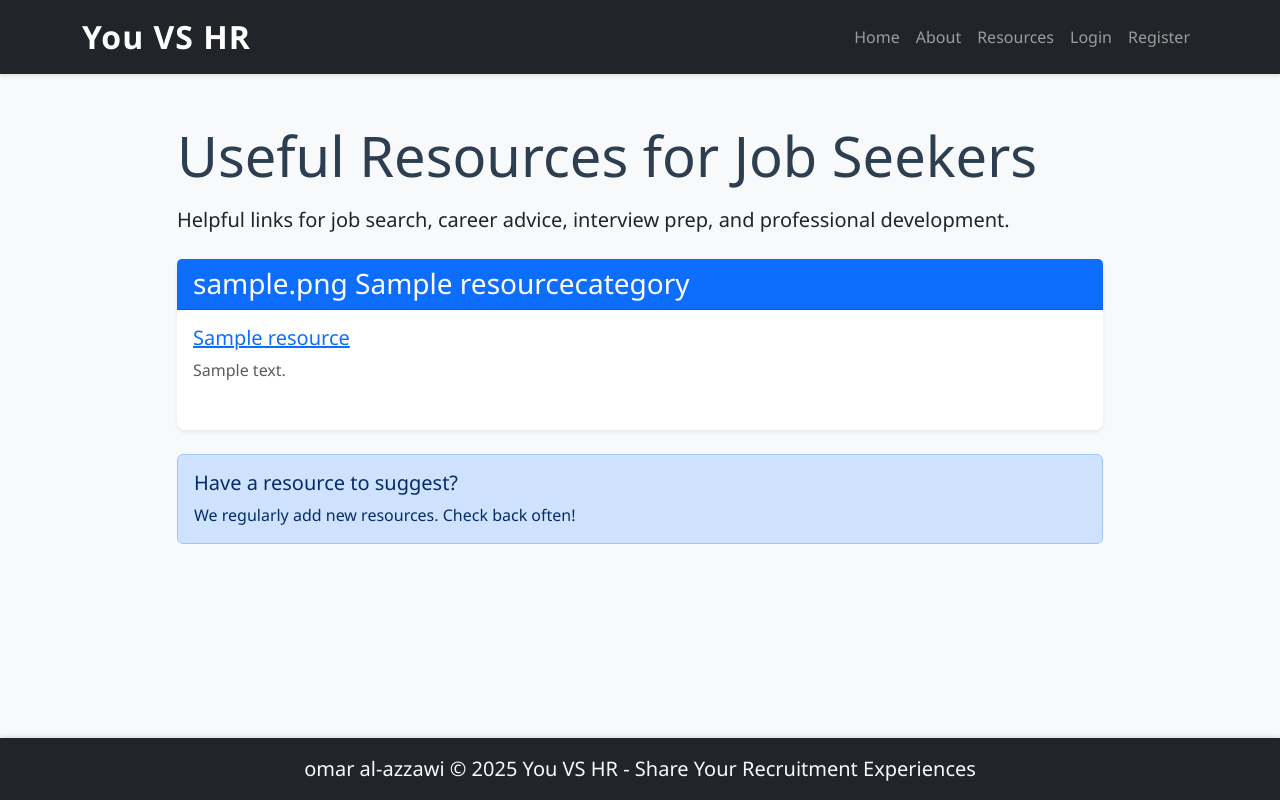
After one commit to omarazzawi/you-vs-hr, a Django app: page /resources/ in a window 1280 px wide. The commit adds this page. Run offline with Django 5.2, Linux system fonts and the light colour scheme; tables that the repository leaves empty hold one stand-in row (values such as "Sample post").

Commit message:
Add Resources page with categorized links

```diff
--- a/pages/models.py
+++ b/pages/models.py
@@ -22,3 +22,32 @@ class Page(models.Model):
 
     def __str__(self):
         return self.title
+
+class ResourceCategory(models.Model):
+    """Categories for organizing resources"""
+    name = models.CharField(max_length=100, unique=True)
+    order = models.IntegerField(default=0, help_text="Display order (lower numbers first)")
+    icon = models.CharField(max_length=50, blank=True, help_text="Optional icon/emoji (e.g., 🔍, 📺)")
+
+    class Meta:
+        ordering = ['order', 'name']
+        verbose_name_plural = "Resource Categories"
+
+    def __str__(self):
+        return self.name
+
+
+class Resource(models.Model):
+    """Individual resource links"""
+    category = models.ForeignKey(ResourceCategory, on_delete=models.CASCADE, related_name='resources')
+    title = models.CharField(max_length=200)
+    url = models.URLField()
+    description = models.TextField()
+    order = models.IntegerField(default=0, help_text="Display order within category")
+    active = models.BooleanField(default=True, help_text="Show/hide this resource")
+
+    class Meta:
+        ordering = ['order', 'title']
+
+    def __str__(self):
+        return f"{self.title} ({self.category.name})"
--- /dev/null
+++ b/pages/templates/pages/resources.html
@@ -0,0 +1,48 @@
+{% extends 'stories/base.html' %}
+
+{% block title %}Useful Resources{% endblock %}
+
+{% block content %}
+<div class="row justify-content-center">
+    <div class="col-lg-10">
+        <h1 class="display-4 mb-3">Useful Resources for Job Seekers</h1>
+        <p class="lead mb-4">Helpful links for job search, career advice, interview prep, and professional development.</p>
+
+        {% for category in categories %}
+        <div class="card shadow-sm mb-3">
+            <div class="card-header bg-primary text-white">
+                <h3 class="mb-0">
+                    {% if category.icon %}{{ category.icon }} {% endif %}
+                    {{ category.name }}
+                </h3>
+            </div>
+            <div class="card-body">
+                <div class="row">
+                    {% for resource in category.resources.all %}
+                        {% if resource.active %}
+                        <div class="col-md-6 mb-3">
+                            <h5>
+                                <a href="{{ resource.url }}" target="_blank" rel="noopener">{{ resource.title }}</a>
+                            </h5>
+                            <p class="text-muted">{{ resource.description }}</p>
+                        </div>
+                        {% endif %}
+                    {% endfor %}
+                </div>
+            </div>
+        </div>
+        {% empty %}
+        <div class="alert alert-info">
+            <p class="mb-0">No resources available yet. Check back soon!</p>
+        </div>
+        {% endfor %}
+
+        <div class="alert alert-primary mt-4">
+            <h5>Have a resource to suggest?</h5>
+            <p class="mb-0">
+                We regularly add new resources. Check back often!
+            </p>
+        </div>
+    </div>
+</div>
+{% endblock %}
--- a/pages/urls.py
+++ b/pages/urls.py
@@ -3,4 +3,5 @@ from . import views
 
 urlpatterns = [
     path('about/', views.about_page, name='about'),
+    path('resources/', views.resources_page, name='resources'),
 ]
--- a/pages/views.py
+++ b/pages/views.py
@@ -1,5 +1,5 @@
 from django.shortcuts import render, get_object_or_404
-from .models import Page
+from .models import Page, ResourceCategory
 # Create your views here.
 
 
@@ -7,3 +7,8 @@ def about_page(request):
     """Display About & Policies page"""
     page = get_object_or_404(Page, slug='about-policies')
     return render(request, 'pages/about.html', {'page': page})
+
+def resources_page(request):
+    """Display Resources page with categorized links"""
+    categories = ResourceCategory.objects.prefetch_related('resources').filter(resources__active=True).distinct()
+    return render(request, 'pages/resources.html', {'categories': categories})
--- a/stories/static/stories/css/style.css
+++ b/stories/static/stories/css/style.css
@@ -1,122 +1,27 @@
-/* You VS HR - Enhanced CSS with Better Typography */
+/* You VS HR - Cleaned CSS */
 
 :root {
     --primary-color: #2c3e50;
     --secondary-color: #3498db;
     --danger-color: #e74c3c;
     --success-color: #27ae60;
-    --font-family: 'Segoe UI', Tahoma, Geneva, Verdana, sans-serif;
-    --font-size-base: 1rem;
-    --line-height-base: 1.6;
 }
 
 body {
-    font-family: var(--font-family);
-    font-size: var(--font-size-base);
-    line-height: var(--line-height-base);
+    font-family: 'Segoe UI', Tahoma, Geneva, Verdana, sans-serif;
     background-color: #f8f9fa;
-    color: #333;
 }
 
-/* Improved Typography for Pages */
-.container h1 {
-    font-size: 2.5rem;
-    font-weight: 700;
-    margin-bottom: 1.5rem;
-    color: var(--primary-color);
-}
-
-.container h2 {
-    font-size: 2rem;
-    font-weight: 600;
-    margin-bottom: 1.25rem;
-    color: var(--primary-color);
-}
-
-.container h3 {
-    font-size: 1.75rem;
-    font-weight: 600;
-    margin-bottom: 1rem;
-    color: var(--primary-color);
-}
-
-.container h4 {
-    font-size: 1.5rem;
-    font-weight: 500;
-    margin-bottom: 0.75rem;
-    color: var(--primary-color);
-}
-
-.container h5 {
-    font-size: 1.25rem;
-    font-weight: 500;
-    margin-bottom: 0.5rem;
-    color: var(--primary-color);
-}
-
-.container h6 {
-    font-size: 1.1rem;
-    font-weight: 500;
-    margin-bottom: 0.5rem;
-    color: var(--primary-color);
-}
-
-/* Paragraph and text styles */
-.container p {
-    font-size: 1.1rem;
-    line-height: 1.7;
-    margin-bottom: 1rem;
-    color: #444;
-}
-
-.container .lead {
-    font-size: 1.25rem;
-    font-weight: 400;
-    color: #666;
-}
-
-/* Card text improvements */
-.card-body p,
-.card-body .card-text {
-    font-size: 1rem;
-    line-height: 1.6;
-    color: #555;
-}
-
-.card-title {
-    color: var(--primary-color);
-    font-weight: 600;
-    font-size: 1.25rem;
-}
-
-/* Alert text improvements */
-.alert {
-    font-size: 1.1rem;
-    line-height: 1.6;
-}
-
-.alert h5 {
-    font-size: 1.3rem;
-    margin-bottom: 0.5rem;
-}
-
-/* Navigation */
 .navbar-brand {
     font-size: 2rem;
     letter-spacing: 1px;
-    font-weight: 700;
-}
-
-.navbar-nav .nav-link {
-    font-size: 1.1rem;
-    font-weight: 500;
 }
 
 .navbar {
     box-shadow: 0 2px 4px rgba(0,0,0,0.1);
 }
 
-/* Cards */
+/* SIMPLIFIED card styles - removed problematic properties */
 .card {
     transition: transform 0.2s, box-shadow 0.2s;
     border: none;
@@ -128,95 +33,49 @@ body {
     box-shadow: 0 4px 12px rgba(0,0,0,0.15);
 }
 
-/* Buttons */
+.card-title {
+    color: var(--primary-color);
+    font-weight: 600;
+}
+
+.card-text {
+    color: #555;
+    line-height: 1.6;
+}
+
 .btn-primary {
     background-color: var(--secondary-color);
     border-color: var(--secondary-color);
     padding: 10px 20px;
     border-radius: 5px;
-    font-size: 1.1rem;
-    font-weight: 500;
 }
 
 .btn-primary:hover {
     background-color: #2980b9;
     border-color: #2980b9;
 }
-
-/* Footer */
+/* Footer text color */
 footer {
     box-shadow: 0 -2px 4px rgba(0,0,0,0.1);
-    font-size: 1.1rem;
+    font-size: 1.25rem;
+}
+footer .container p {
+    color: #f8f9fa;
 }
 
-footer p {
-    font-size: 1.1rem;
-    margin-bottom: 0;
-}
 
-/* Display classes */
 .display-4 {
-    color: var(--primary-color);
-    font-weight: 700;
-    line-height: 1.2;
-}
-
-/* About page specific improvements */
-.about-container p,
-.about-container .card-text {
-    font-size: 1.1rem;
-    line-height: 1.7;
-}
-
-/* Form controls */
-.form-control {
-    font-size: 1.1rem;
-    padding: 0.75rem;
-}
-
-.form-label {
-    font-size: 1.1rem;
-    font-weight: 500;
     color: var(--primary-color);
 }
 
 /* Responsive adjustments */
 @media (max-width: 768px) {
-    body {
-        font-size: 0.95rem;
-    }
-
-    .container h1 {
-        font-size: 2rem;
-    }
-
-    .container h2 {
-        font-size: 1.75rem;
-    }
-
-    .container h3 {
-        font-size: 1.5rem;
-    }
-
-    .container p {
+    .card-title {
         font-size: 1rem;
     }
 
-    .card-title {
-        font-size: 1.1rem;
-    }
-
     .display-4 {
-        font-size: 2rem;
-    }
-
-    .navbar-brand {
-        font-size: 1.75rem;
-    }
-
-    .btn-primary {
-        font-size: 1rem;
-        padding: 8px 16px;
+        font-size: 2.5rem;
     }
 }
 
--- a/stories/templates/stories/base.html
+++ b/stories/templates/stories/base.html
@@ -27,6 +27,9 @@
                     </li>
                     <li class="nav-item">
                         <a class="nav-link" href="{% url 'about' %}">About</a>
+                    </li>
+                    <li class="nav-item">
+                        <a class="nav-link" href="{% url 'resources' %}">Resources</a>
                     </li>
                     {% if user.is_authenticated %}
                     <li class="nav-item">
```
Also changed, not shown: pages/admin.py (+13 -1 lines), README.md, pages/migrations/0002_resourcecategory_resource.py (added).
